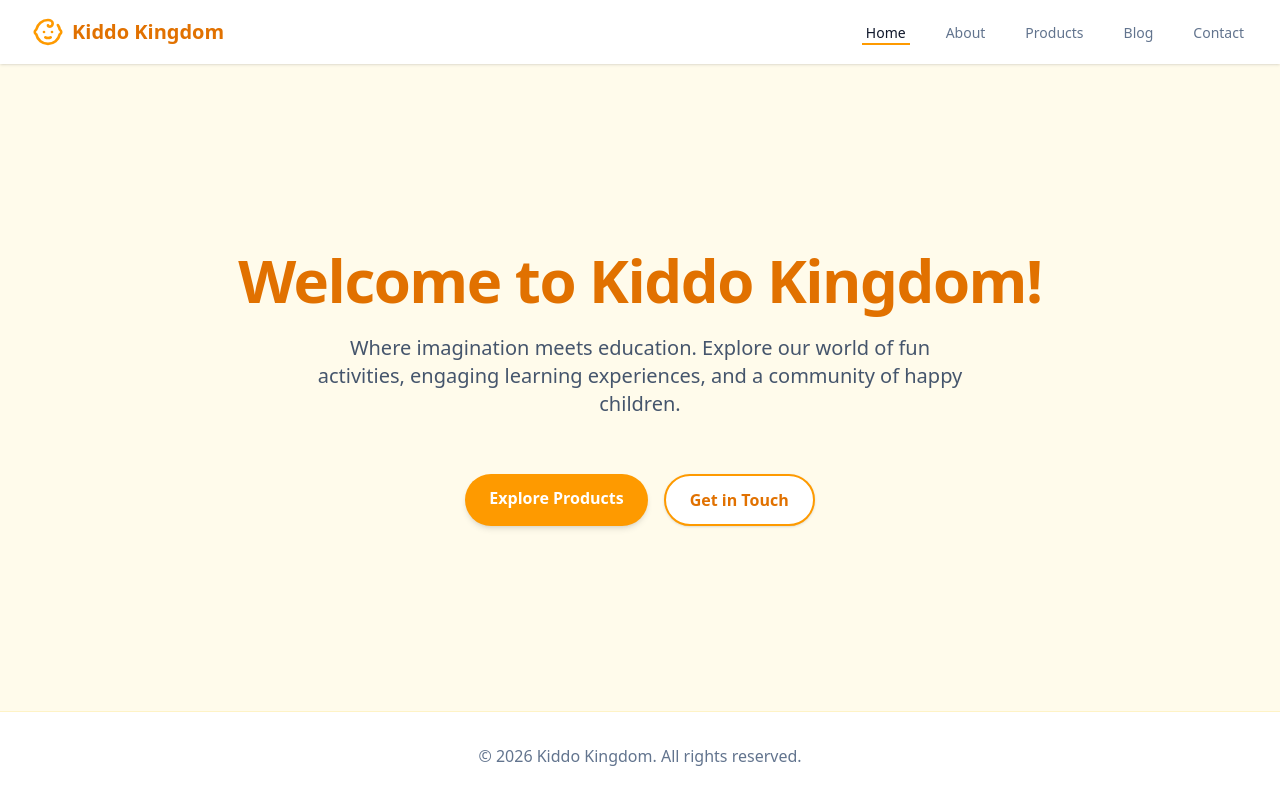
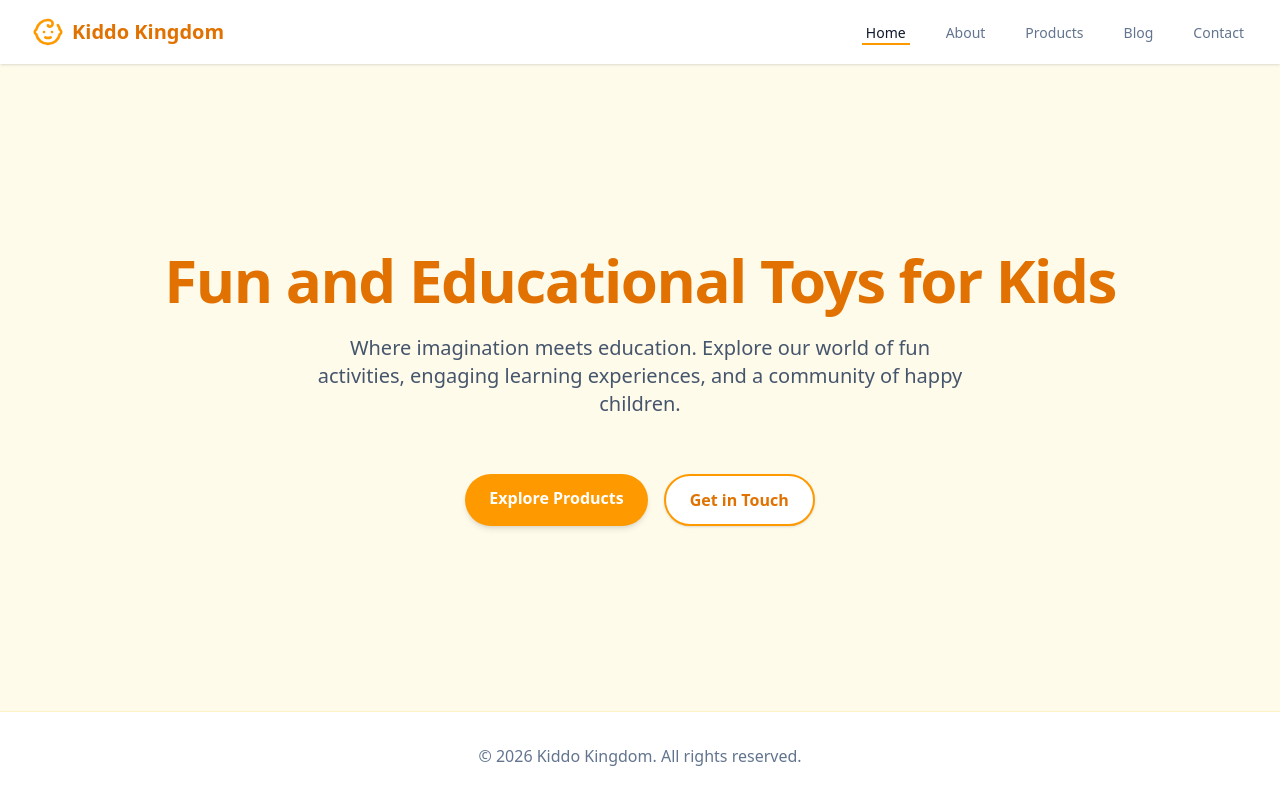
Before and after one commit to navneet0719-web/kiddo-kingdom, a React (Vite) app: page / in a window 1280 px wide. Built offline with nearby package versions, Linux system fonts and the light colour scheme.

Commit message:
text change

```diff
--- /dev/null
+++ b/google9ef8728ae509f31f (1).html
@@ -0,0 +1 @@
+google-site-verification: google9ef8728ae509f31f.html
--- a/src/pages/Home.tsx
+++ b/src/pages/Home.tsx
@@ -8,7 +8,7 @@ export default function Home() {
         description="Welcome to Kiddo Kingdom! The best place for your kids to learn, play, and grow in a safe environment."
       />
       <h1 className="text-4xl md:text-6xl font-extrabold text-amber-600 tracking-tight">
-        Welcome to Kiddo Kingdom!
+        Fun and Educational Toys for Kids
       </h1>
       <p className="text-xl text-slate-600 max-w-2xl">
         Where imagination meets education. Explore our world of fun activities, engaging learning experiences, and a community of happy children.
```
